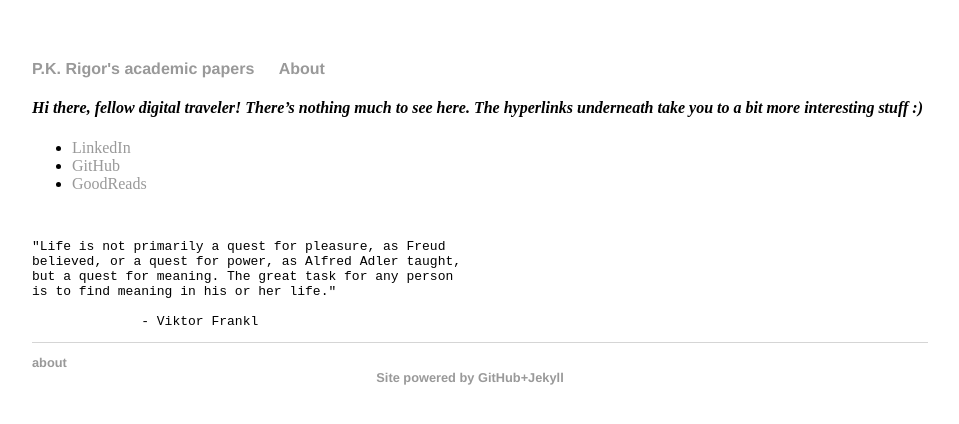
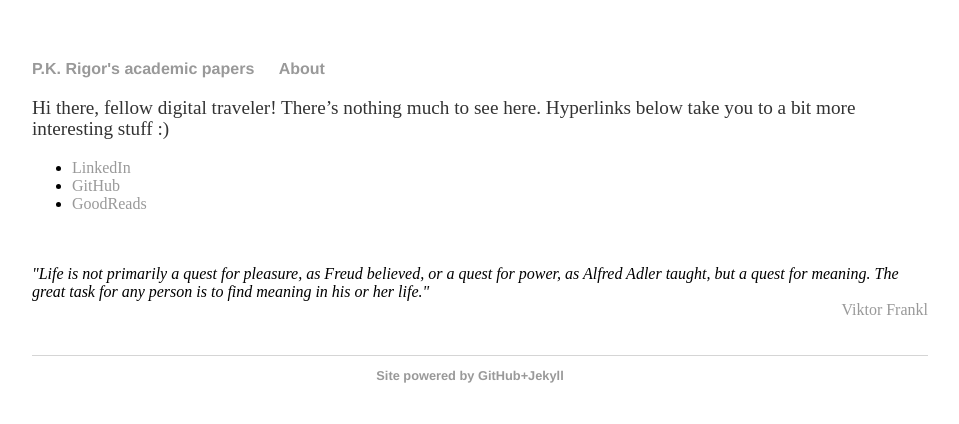
Before and after one commit to kvrigor/kvrigor.github.io, a Jekyll site: the page built from about.md, in a window 1280 px wide. Shown: the top 424 px of the page, without its empty margins (160-1119 px from the left). Built offline with Jekyll 4.4.1, drawn with Linux system fonts in a browser that asks for light colours.

Commit message:
Minor enhancements to make page more mobile friendly

````diff
--- a/_layouts/default.html
+++ b/_layouts/default.html
@@ -9,7 +9,7 @@
 			<nav>
 	    		<ul>
 	        		<li><a href="/">{{ site.title }}</a></li>
-		        	<li><a href="{{ 'about.html'   | relative_url }}">About</a></li>
+		        	<li><a href="{{ 'about.html'   | relative_url }}">{{ page.title }}</a></li>
 	    		</ul>
 			</nav>
 			<div class="container">
@@ -19,7 +19,6 @@
 			</div><!-- /.container -->
 			<footer>
 	    		<ul>
-					<li><a href="{{ 'about.html'   | relative_url }}">about</a></li>
 					<div align="center"><li><a href="https://github.com/kvrigor/kvrigor.github.io">Site powered by GitHub+Jekyll</a></li></div>
 				</ul>
 			</footer>
--- a/about.md
+++ b/about.md
@@ -1,21 +1,20 @@
 ---
 layout: default
-title:  about
+title:  About
 ---
 
-#### _Hi there, fellow digital traveler! There's nothing much to see here. The hyperlinks underneath take you to a bit more interesting stuff :)_
+Hi there, fellow digital traveler! There's nothing much to see here. Hyperlinks below take you to a bit more interesting stuff :)
 
 * [LinkedIn](https://www.linkedin.com/in/rigorpkv/)
 * [GitHub](https://github.com/kvrigor)
 * [GoodReads](https://www.goodreads.com/kvrigor)
 
-```
 
 
-"Life is not primarily a quest for pleasure, as Freud
-believed, or a quest for power, as Alfred Adler taught,
-but a quest for meaning. The great task for any person
-is to find meaning in his or her life."
 
-              - Viktor Frankl
-```
+<div>
+<br/><br/>
+<i>"Life is not primarily a quest for pleasure, as Freud believed, or a quest for power, as Alfred Adler taught, but a quest for meaning. The great task for any person is to find meaning in his or her life."</i>
+<div style="text-align: right"> <a href="https://www.goodreads.com/book/show/4069.Man_s_Search_for_Meaning">Viktor Frankl </a></div>
+<br/><br/>
+</div>
````
